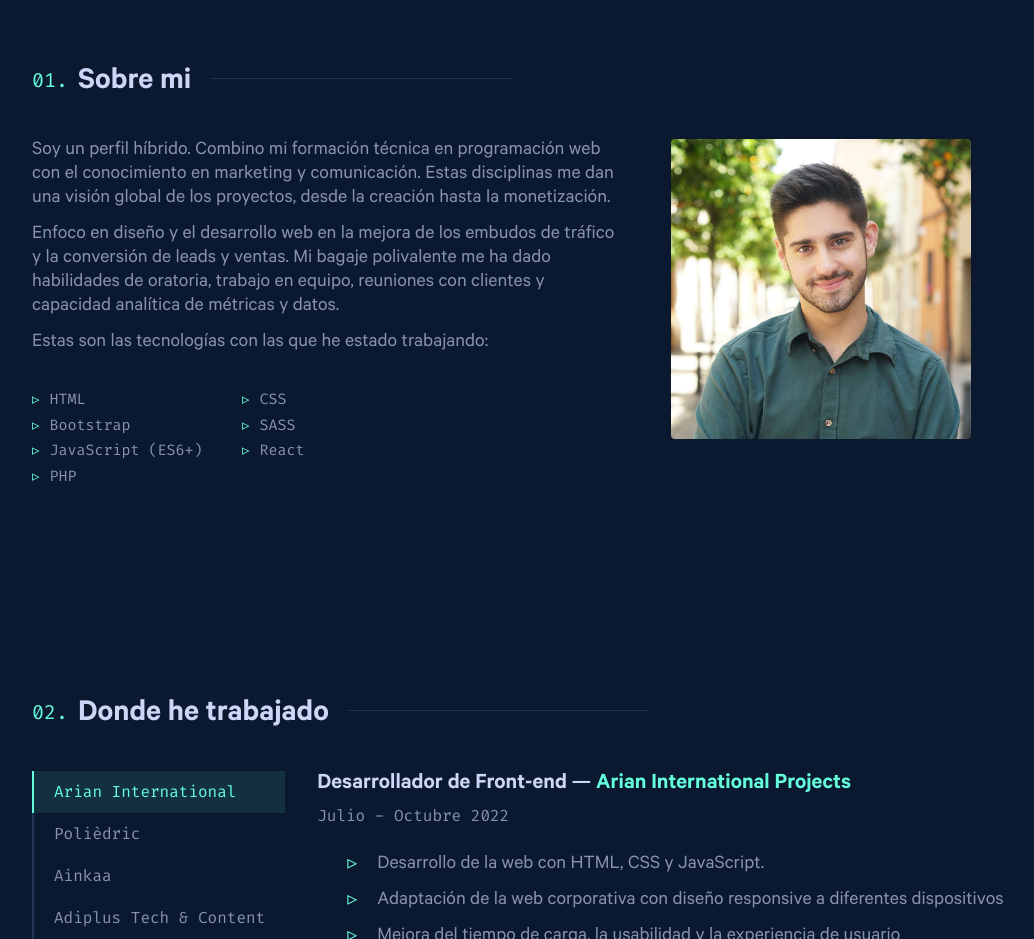
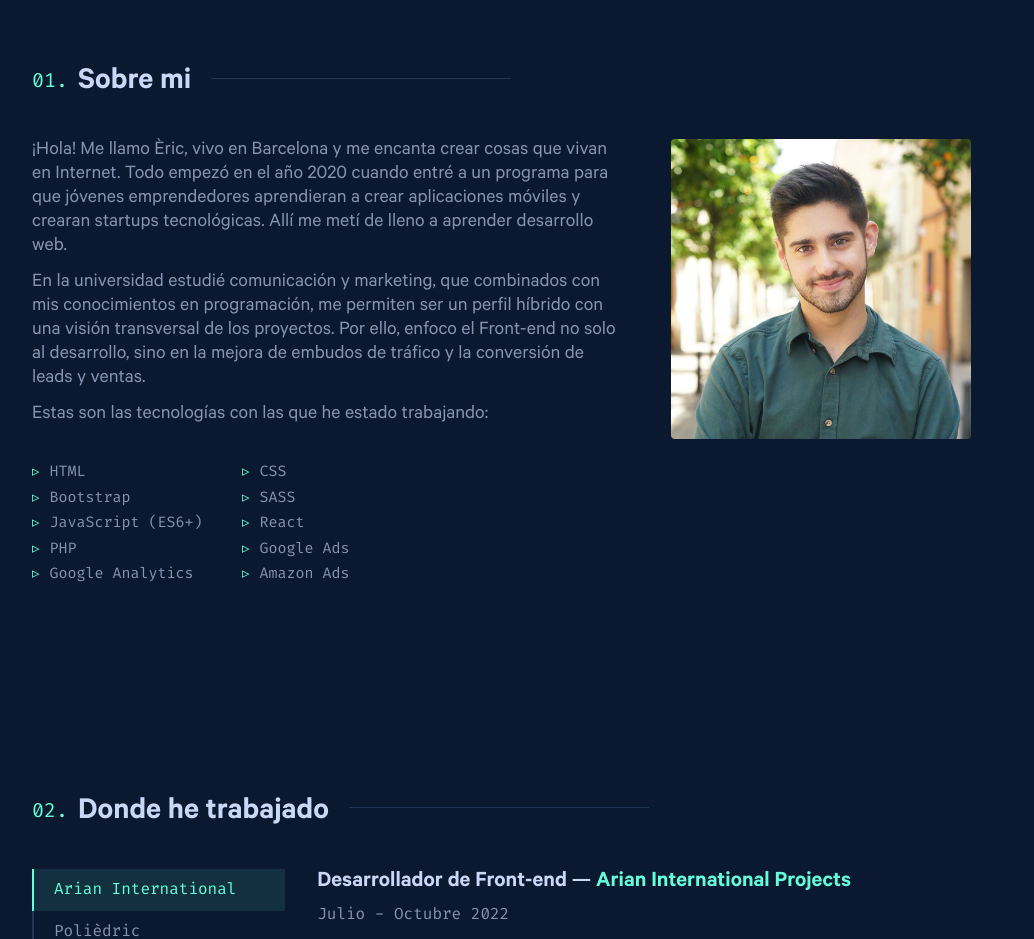
Before and after one commit to EricSalat/web-profesional, a React (Create React App) app: page / in a window 1280 px wide. Shown: the part 900-1839 px from the top of the page, without its empty margins (118-1152 px from the left). Built offline with nearby package versions, Linux system fonts and the light colour scheme.

Commit message:
Corrección textos biografia

```diff
--- a/src/App.js
+++ b/src/App.js
@@ -47,8 +47,8 @@ function App() {
           <NumberedHeading texto="Sobre mi" />
           <div className="about-me">
             <div className="about-me-text">
-              <p>Soy un perfil híbrido. Combino mi formación técnica en programación web con el conocimiento en marketing y comunicación. Estas disciplinas me dan una visión global de los proyectos, desde la creación hasta la monetización. </p>
-              <p>Enfoco en diseño y el desarrollo web en la mejora de los embudos de tráfico y la conversión de leads y ventas. Mi bagaje polivalente me ha dado habilidades de oratoria, trabajo en equipo, reuniones con clientes y capacidad analítica de métricas y datos.</p>
+              <p>¡Hola! Me llamo Èric, vivo en Barcelona y me encanta crear cosas que vivan en Internet. Todo empezó en el año 2020 cuando entré a un programa para que jóvenes emprendedores aprendieran a crear aplicaciones móviles y crearan startups tecnológicas. Allí me metí de lleno a aprender desarrollo web.</p>
+              <p>En la universidad estudié comunicación y marketing, que combinados con mis conocimientos en programación, me permiten ser un perfil híbrido con una visión transversal de los proyectos. Por ello, enfoco el Front-end no solo al desarrollo, sino en la mejora de embudos de tráfico y la conversión de leads y ventas.</p>
               <p>Estas son las tecnologías con las que he estado trabajando:</p>
               <div>
                 <ul className="skills-list">
@@ -59,6 +59,10 @@ function App() {
                   <li>JavaScript (ES6+)</li>
                   <li>React</li>
                   <li>PHP</li>
+                  <li>Google Ads</li>
+                  <li>Google Analytics</li>
+                  <li>Amazon Ads</li>
+
                 </ul>
               </div>
             </div>
```
